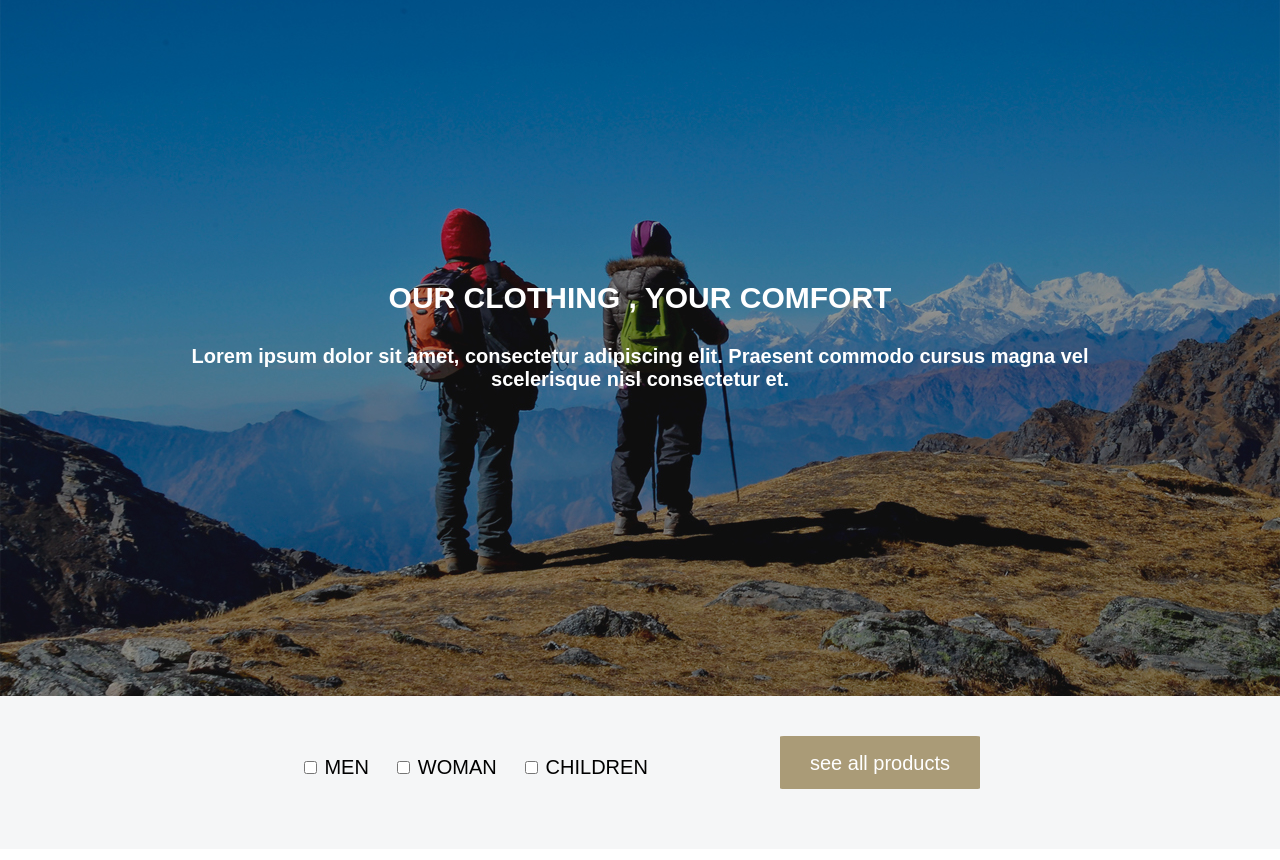
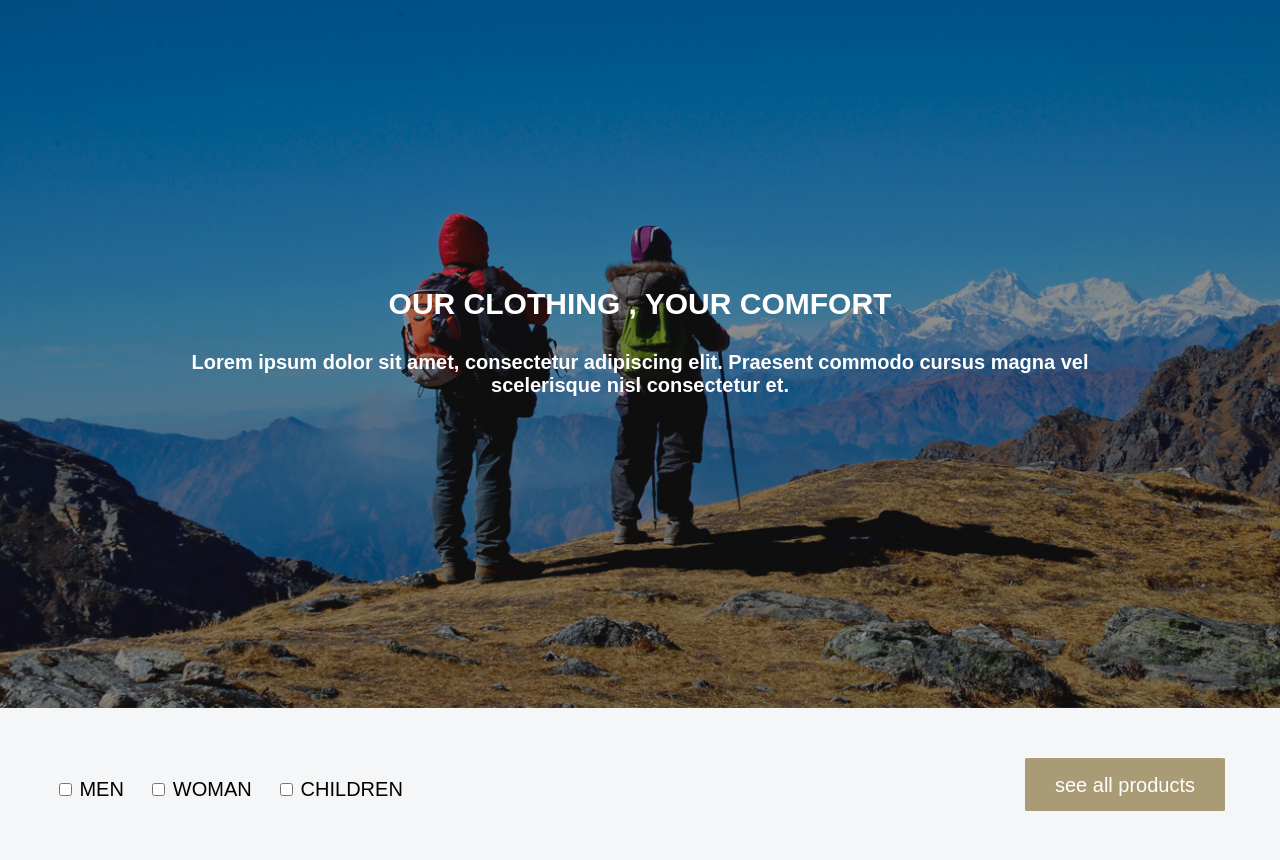
Before and after one commit to inside0104/https---github.com-inside0104-trekking, a plain HTML site: page index.html in a window 1280 px wide. Shown: the part 92-952 px from the top of the page. Drawn offline with Linux system fonts and the light colour scheme.

Commit message:
- Fixes from vlad

```diff
--- a/index.html
+++ b/index.html
@@ -37,7 +37,7 @@
     </div>
     <!-- intro -->
     <div class="choice">
-      <div cla ss="container">
+      <div class="container container--second_section">
         <div class="choice_inner">
           <div class="chekbox1">
             <input type="checkbox" id="cb1" /> <label for="cb1">men</label>
--- a/style.css
+++ b/style.css
@@ -16,8 +16,13 @@ body {
 ===================*/
 .container {
     width: 100%;
-    max-width: 1170px;
-    margin: 0% auto;
+    max-width: 1230px;
+    padding: 0 30px;
+    margin: 0 auto;
+}
+
+.container--second_section {
+    padding: 50px 30px;
 }
 
 /*header
@@ -65,7 +70,7 @@ body {
     display: flex;
     flex-direction: column;
     justify-content: center;
-    height: 788px;
+    height: 100vh;
     padding-top: 68px;
     background-image: url(img/intro.jpg);
     background-position: center;
@@ -102,8 +107,8 @@ body {
 ===================*/
 
 .choice {
-    padding: 40px 300px;
-    height: 153px;
+    /*padding: 40px 300px;*/
+    /*height: 153px;*/
     background-color: #f5f6f7;
 }
 
@@ -248,6 +253,10 @@ body {
     background-color: #f5f6f7;
     width: 320px;
     height: 380px;
+}
+
+.product + .product {
+    margin-left: 40px;
 }
 
 .product_position {
```
